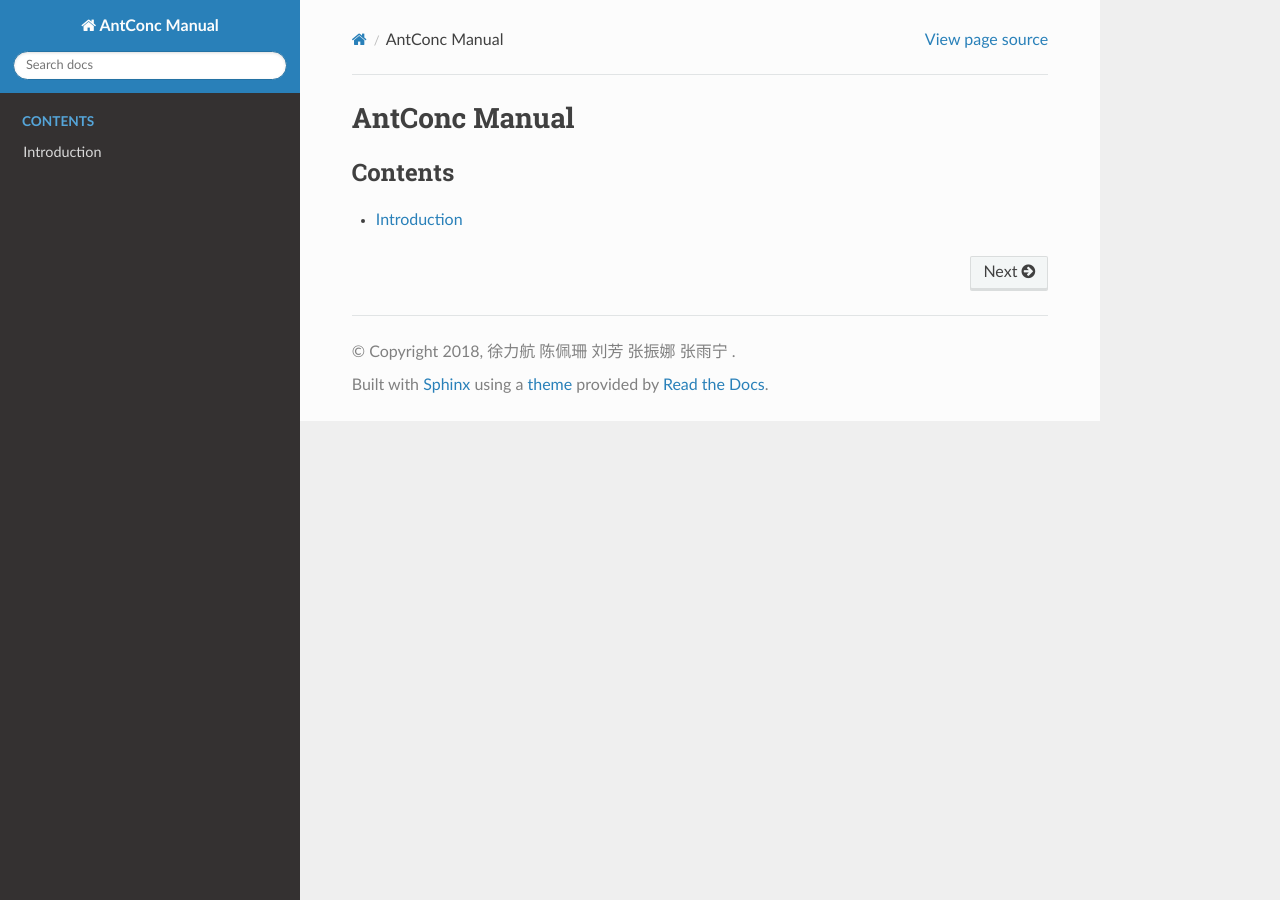
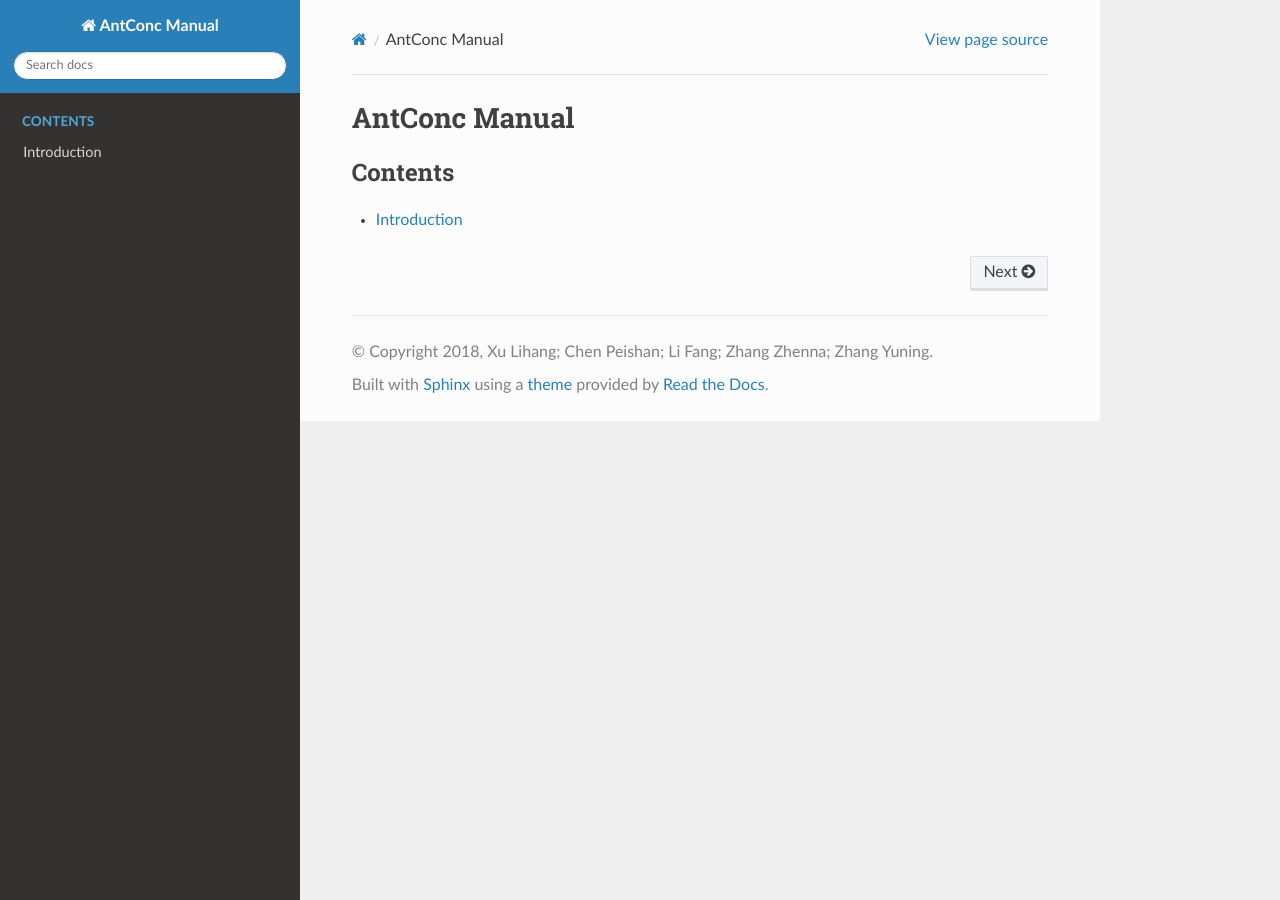
Before and after one commit to xulihang/antconc-manual, a Sphinx documentation site: the page built from source/index.rst, in a window 1280 px wide. Built offline with Sphinx 7.4.7 and the Read the Docs theme 2.0.0, drawn with Linux system fonts in a browser that asks for light colours.

Commit message:
change to en-us

```diff
--- a/source/conf.py
+++ b/source/conf.py
@@ -20,8 +20,8 @@
 # -- Project information -----------------------------------------------------
 
 project = 'AntConc Manual'
-copyright = '2018, 徐力航 陈佩珊 刘芳 张振娜 张雨宁 '
-author = '徐力航 陈佩珊  刘芳 张振娜 张雨宁'
+copyright = '2018, Xu Lihang; Chen Peishan; Li Fang; Zhang Zhenna; Zhang Yuning'
+author = 'Xu Lihang; Chen Peishan; Li Fang; Zhang Zhenna; Zhang Yuning'
 
 # The short X.Y version
 version = ''
@@ -114,14 +114,14 @@ latex_elements = {
     # The font size ('10pt', '11pt' or '12pt').
     #
     # 'pointsize': '10pt',
-    'fontpkg':'',
-    'fncychap':'',
+    #'fontpkg':'',
+    #'fncychap':'',
     # Additional stuff for the LaTeX preamble.
     #
-    'preamble': '''
-%\\addto\captionsenglish{\\renewcommand{\chaptername}{}}%中文章节名用这个
-\usepackage[UTF8, scheme = plain]{ctex}
-''',
+    #\\addto\captionsenglish{\\renewcommand{\chaptername}{}}中文章节名用这个
+    #'preamble': '''
+#\usepackage[UTF8, scheme = plain]{ctex}
+#''',
 
     # Latex figure (float) alignment
     #
@@ -133,7 +133,7 @@ latex_elements = {
 #  author, documentclass [howto, manual, or own class]).
 latex_documents = [
     (master_doc, 'AntConcManual.tex', 'AntConc Manual',
-     '徐力航\ 陈佩珊\ 刘芳\ 张振娜\ 张雨宁', 'manual'),
+     'L. Xu\ P. Chen\ F. Liu\ Z. Zhang\ Y. Zhang', 'manual'),
 ]
 
 
```
